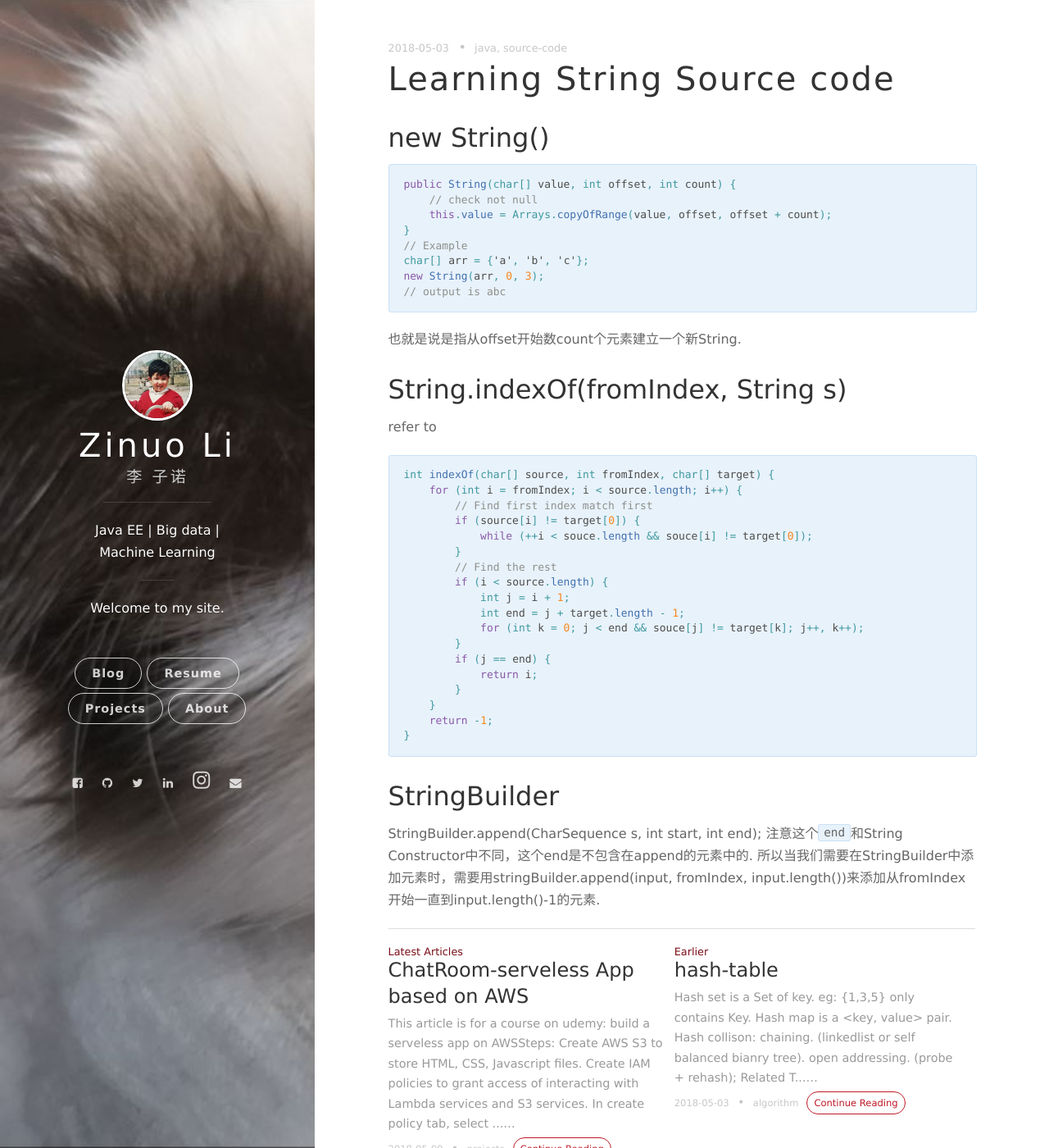
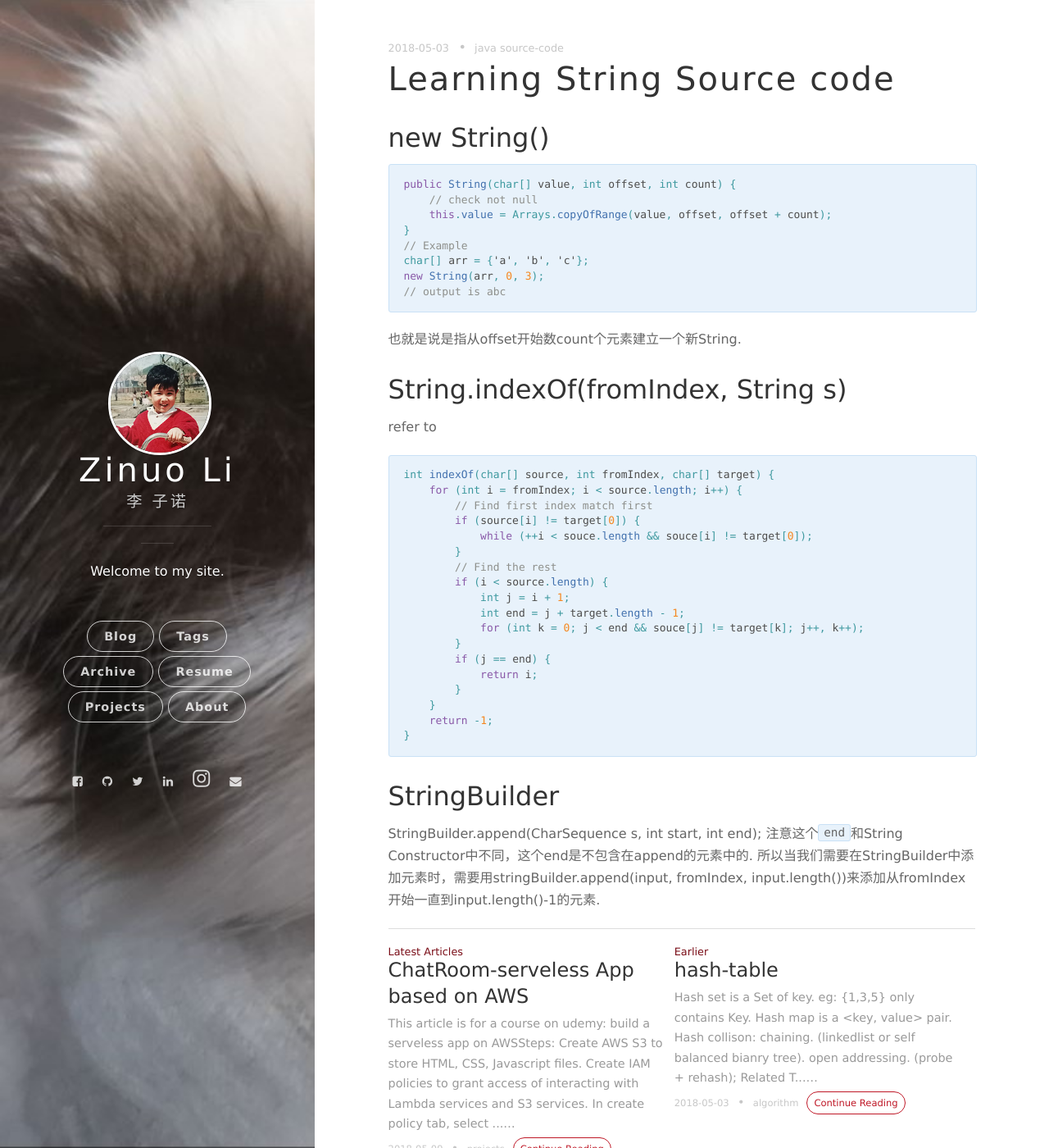
Before and after one commit to chestnuut/chestnuut.github.io, a Jekyll site: the page built from _posts/2018-05-11-string-source.markdown, in a window 1280 px wide and 1400 px high. Shown: the whole window at 82% size. Built offline with Jekyll 4.4.1, drawn with Linux system fonts in a browser that asks for light colours; nearby versions of some CDN libraries; comment, search, counter and statistics services are not loaded.

Commit message:
adding tags and archive

```diff
--- a/_config.yml
+++ b/_config.yml
@@ -1,6 +1,8 @@
 # Basic
 title: Zinuo Li
 subtitle: 李 子诺
+avatarTitle: arnoldzl
+avatarDesc: Strive to Learn
 welcome_message: Welcome to my site.
 description: Java EE | Big data | Machine Learning
 creator: <a href="http://arnoldzl.github.io">@zinuoli</a>
@@ -24,25 +26,14 @@ blog_button:
     title: Blog
     description: Visit my blog
 
-# Project button
-project_button:
-    title: Projects
-    description: Visit project page
-
-# About button
-about_button:
-    title: About
-    description: About
-
-# Resume button
-resume_button:
-    title: Resume
-    description: click to check
-
 # Navigation buttons in the front page.
-# nav:
-#     - {title: Projects, description: My Projects, url: 'http://project.onevcat.com'}
-#     # - {title: Another Button, description: A button, url: 'http://example.com'}
+nav:
+    - {title: Tags, description: Tags, url: '/tags'}
+    - {title: Archive, description: All Articles, url: '/archive'}
+    - {title: Resume, description: click to view, url: '/assets/Zinuo_Resume.pdf'}
+    - {title: Projects, description: My Projects, url: '/project'}
+    - {title: About, description: About, url: '/about'}
+    # - {title: Another Button, description: A button, url: 'http://example.com'}
 
 # Pagination
 gems: [jekyll-paginate]
--- a/_includes/side-panel.html
+++ b/_includes/side-panel.html
@@ -3,14 +3,34 @@
 
     <div class="panel-main__inner panel-inverted">
     <div class="panel-main__content">
-
-        <a href="/#blog" title="{{ site.title }} home page" class="blog-button"><img src="/assets/images/avatar.jpg" width="80" alt="{{ site.title }} logo" class="panel-cover__logo logo" /></a>
+      <!-- 头像效果-start -->
+      <div class="ih-item circle effect right_to_left">
+        <a href="/#blog" title="{{ site.title }} Home page" class="blog-button">
+            <div class="img"><img src="/assets/images/avatar.jpg" width="80" alt="{{ site.title }} logo" class="panel-cover__logo logo"></div>
+            <div class="info">
+                <div class="info-back">
+                    <h2>
+                        {% if site.avatarTitle %}
+                            {{site.avatarTitle}}
+                        {% endif %}
+                    </h2>
+                    <p>
+                      {% if site.avatarDesc %}
+                            {{site.avatarDesc}}
+                        {% endif %}
+                    </p>
+                </div>
+            </div>
+        </a>
+      </div>
+      <!-- 头像效果-end -->
+        <!-- <a href="/#blog" title="{{ site.title }} home page" class="blog-button"><img src="/assets/images/avatar.jpg" width="80" alt="{{ site.title }} logo" class="panel-cover__logo logo" /></a> -->
         <h1 class="panel-cover__title panel-title"><a href="/" title="link to homepage for {{ site.title }}" class="blog-button">{{ site.title }}</a></h1>
         {% if site.subtitle %}
         <span class="panel-cover__subtitle panel-subtitle">{{site.subtitle}}</span>
         {% endif %}
         <hr class="panel-cover__divider" />
-        <p class="panel-cover__description">{{ site.description }}</p>
+        <!-- <p class="panel-cover__description">{{ site.description }}</p> -->
         <hr class="panel-cover__divider panel-cover__divider--secondary" />
 
         {% if site.welcome_message %}
@@ -22,12 +42,9 @@
             <nav class="cover-navigation cover-navigation--primary">
               <ul class="navigation">
                 <li class="navigation__item"><a href="/#blog" title="{{site.blog_button.description}}" class="blog-button">{{site.blog_button.title}}</a></li>
-                <li class="navigation__item"><a href="/assets/Zinuo_Resume.pdf" title="{{site.resume_button.description}}" >{{site.resume_button.title}}</a></li>
-                <li class="navigation__item"><a href=/2018/04/project-list/ title="{{site.project_button.description}}" class="blog-button">{{site.project_button.title}}</a></li>
-                <li class="navigation__item"><a href=/2018/04/about/ title="{{site.about_button.description}}" class="blog-button">{{site.about_button.title}}</a></li>
-                <!-- {% for item in site.nav %}
-                  <li class="navigation__item"><a href="{{item.url}}" target="_blank" title="{{item.description}}">{{item.title}}</a></li>
-                {% endfor %} -->
+                {% for item in site.nav %}
+                  <li class="navigation__item"><a href="{{item.url}}" title="{{item.description}}">{{item.title}}</a></li>
+                {% endfor %}
               </ul>
             </nav>
           </div>
--- a/_posts/2018-04-04-project-list.markdown
+++ /dev/null
@@ -1,6 +0,0 @@
----
-layout: regular
-title: Projects
----
-
-This is my project portfolio
--- a/_posts/2018-05-11-string-source.markdown
+++ b/_posts/2018-05-11-string-source.markdown
@@ -2,7 +2,7 @@
 layout: post
 title: Learning String Source code
 date: 2018-05-03 15:23:24.000000000 -05:00
-tags: java, source-code
+tags: java source-code
 ---
 
 ## new String()
--- a/css/main.scss
+++ b/css/main.scss
@@ -7,3 +7,199 @@
 @import
         "vno"
 ;
+
+/*头像效果-start*/
+
+html {
+        font-family: sans-serif;
+        -ms-text-size-adjust: 100%;
+        -webkit-text-size-adjust: 100%
+    }
+
+    body {
+        margin: 0
+    }
+
+    .ih-item.circle.effect {
+        margin: 0 auto;
+        -webkit-perspective: 900px;
+        -moz-perspective: 900px;
+        perspective: 900px;
+    }
+    .ih-item.circle.effect .img {
+        z-index: 11;
+        -webkit-transition: all 0.5s ease-in-out;
+        -moz-transition: all 0.5s ease-in-out;
+        transition: all 0.5s ease-in-out;
+    }
+
+    .ih-item.circle.effect .info {
+        -webkit-transform-style: preserve-3d;
+        -moz-transform-style: preserve-3d;
+        -ms-transform-style: preserve-3d;
+        -o-transform-style: preserve-3d;
+        transform-style: preserve-3d;
+    }
+
+    .ih-item.circle.effect .info .info-back {
+        opacity: 1;
+        border-radius: 50%;
+        width: 100%;
+        height: 100%;
+        background: #333333;
+    }
+
+    .ih-item.circle.effect .info h2 {
+        color: #fff;
+        position: relative;
+        font-size: 18px;
+        margin: 0 auto;
+        padding-top: 30px;
+        height: 30px;
+        font-style: italic;
+        text-shadow: 0 0 1px white, 0 1px 2px rgba(0, 0, 0, 0.3);
+    }
+
+    .ih-item.circle.effect .info p {
+        color: #bbb;
+        padding: 0px 0px 0px 0px;
+        padding-left: 0px;
+        font-size: 14px;
+    }
+
+    .ih-item.circle.effect.bottom_to_top .img {
+        -webkit-transform-origin: 50% 0;
+        -moz-transform-origin: 50% 0;
+        -ms-transform-origin: 50% 0;
+        -o-transform-origin: 50% 0;
+        transform-origin: 50% 0;
+    }
+
+    .ih-item.circle.effect.bottom_to_top a:hover .img {
+        -webkit-transform: rotate3d(1, 0, 0, 180deg);
+        -moz-transform: rotate3d(1, 0, 0, 180deg);
+        -ms-transform: rotate3d(1, 0, 0, 180deg);
+        -o-transform: rotate3d(1, 0, 0, 180deg);
+        transform: rotate3d(1, 0, 0, 180deg);
+    }
+
+    .ih-item.circle.effect.top_to_bottom .img {
+        -webkit-transform-origin: 50% 100%;
+        -moz-transform-origin: 50% 100%;
+        -ms-transform-origin: 50% 100%;
+        -o-transform-origin: 50% 100%;
+        transform-origin: 50% 100%;
+    }
+
+    .ih-item.circle.effect.top_to_bottom a:hover .img {
+        -webkit-transform: rotate3d(1, 0, 0, -180deg);
+        -moz-transform: rotate3d(1, 0, 0, -180deg);
+        -ms-transform: rotate3d(1, 0, 0, -180deg);
+        -o-transform: rotate3d(1, 0, 0, -180deg);
+        transform: rotate3d(1, 0, 0, -180deg);
+    }
+
+    .ih-item.circle.effect.left_to_right .img {
+        -webkit-transform-origin: 100% 50%;
+        -moz-transform-origin: 100% 50%;
+        -ms-transform-origin: 100% 50%;
+        -o-transform-origin: 100% 50%;
+        transform-origin: 100% 50%;
+    }
+
+    .ih-item.circle.effect.left_to_right a:hover .img {
+        -webkit-transform: rotate3d(0, 1, 0, 180deg);
+        -moz-transform: rotate3d(0, 1, 0, 180deg);
+        -ms-transform: rotate3d(0, 1, 0, 180deg);
+        -o-transform: rotate3d(0, 1, 0, 180deg);
+        transform: rotate3d(0, 1, 0, 180deg);
+    }
+
+    .ih-item.circle.effect.right_to_left .img {
+        -webkit-transform-origin: 0% 50%;
+        -moz-transform-origin: 0% 50%;
+        -ms-transform-origin: 0% 50%;
+        -o-transform-origin: 0% 50%;
+        transform-origin: 0% 50%;
+    }
+
+    .ih-item.circle.effect.right_to_left a:hover .img {
+        -webkit-transform: rotate3d(0, 1, 0, -180deg);
+        -moz-transform: rotate3d(0, 1, 0, -180deg);
+        -ms-transform: rotate3d(0, 1, 0, -180deg);
+        -o-transform: rotate3d(0, 1, 0, -180deg);
+        transform: rotate3d(0, 1, 0, -180deg);
+    }
+
+    .ih-item a {
+        color: #333;
+    }
+
+    .ih-item a:hover {
+        text-decoration: none;
+    }
+
+    .ih-item img {
+        width: 100%;
+        height: 100%;
+    }
+
+    .ih-item.circle {
+        position: relative;
+        width: 120px;
+        height: 120px;
+        border-radius: 50%;
+    }
+
+    .ih-item.circle .img {
+        position: relative;
+        width: 120px;
+        height: 120px;
+        border-radius: 50%;
+    }
+    .ih-item.circle .img:before {
+        position: absolute;
+        display: block;
+        content: '';
+        width: 100%;
+        height: 100%;
+        border-radius: 50%;
+        -webkit-transition: all 0.35s ease-in-out;
+        -moz-transition: all 0.35s ease-in-out;
+        transition: all 0.35s ease-in-out;
+    }
+
+    .ih-item.circle .img img {
+        border-radius: 50%;
+    }
+
+    .ih-item.circle .info {
+        position: absolute;
+        top: 0;
+        bottom: 0;
+        left: 0;
+        right: 0;
+        text-align: center;
+        border-radius: 50%;
+        -webkit-backface-visibility: hidden;
+        backface-visibility: hidden;
+    }
+    @media all and (max-width: 780px) {
+       .ih-item.circle .img {
+          position: relative;
+          width: 100px;
+          height: 100px;
+          /*margin-top: 20px;*/
+          border-radius: 50%;
+      }
+      .ih-item.circle {
+          position: relative;
+          width: 100px;
+          height: 100px;
+          border-radius: 50%;
+      }
+      .ih-item.circle .info .info-back h2{
+        font-size: 0.9em;
+      }
+    }
+    /*头像效果-end*/
```
Also changed, not shown: _includes/JB/pages_list (added, +39 -0 lines), _includes/JB/posts_collate (added, +66 -0 lines), _includes/JB/setup (added, +19 -0 lines), _includes/JB/tags_list (added, +33 -0 lines), _posts/2018-04-04-about.markdown (deleted, +0 -12 lines), about.md (added, +18 -0 lines), archive.html (added, +10 -0 lines), project.md (added, +6 -0 lines), tags.html (added, +22 -0 lines), 1 other file.
